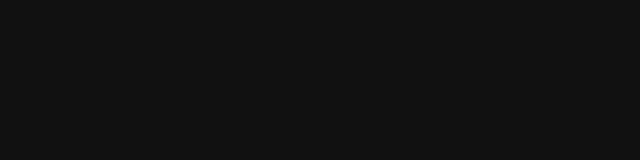
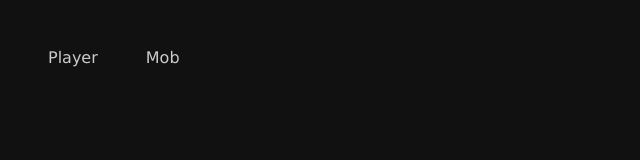
Before and after one commit to pgscandeias/readytoengage, a Vue app: page /duel in a window 1280 px wide. Shown: the top 160 px of the page, without its empty margins (0-640 px from the left). Built offline with nearby package versions, Linux system fonts and the light colour scheme.

Commit message:
WIP: uuid4

```diff
--- a/src/engine/Ship.js
+++ b/src/engine/Ship.js
@@ -1,13 +1,20 @@
 export default class Ship {
+  name = ''
   type = ''
   model = ''
   guns = 0
   hp = 0
+  target = null
 
-  constructor (s) {
+  constructor (s = {}) {
+    this.name = s.name
     this.type = s.type
     this.model = s.model
     this.guns = s.guns
     this.hp = s.hp
   }
+
+  static create () {
+    return new Ship()
+  }
 }
--- /dev/null
+++ b/src/engine/uuidv4.js
@@ -0,0 +1,7 @@
+export function uuidv4 () {
+  return 'xxxxxxxx-xxxx-4xxx-yxxx-xxxxxxxxxxxx'.replace(/[xy]/g, function (c) {
+    var r = Math.random() * 16 | 0
+    var v = c === 'x' ? r : (r & 0x3 | 0x8)
+    return v.toString(16)
+  })
+}
--- a/src/router/index.js
+++ b/src/router/index.js
@@ -11,6 +11,14 @@
     // this generates a separate chunk (about.[hash].js) for this route
     // which is lazy-loaded when the route is visited.
     component: () => import(/* webpackChunkName: "about" */ '../views/Home.vue')
+  },
+  {
+    path: '/duel',
+    name: 'Duel',
+    // route level code-splitting
+    // this generates a separate chunk (about.[hash].js) for this route
+    // which is lazy-loaded when the route is visited.
+    component: () => import(/* webpackChunkName: "about" */ '../views/Duel.vue')
   }
 ]
 
--- /dev/null
+++ b/src/views/Duel.vue
@@ -0,0 +1,59 @@
+<template>
+  <div class="duel">
+    <div class="card player">
+      <p>Player</p>
+      <p>
+        {{ player.name }}
+      </p>
+    </div>
+
+    <div class="card mob">
+      <p>Mob</p>
+      <p>
+        {{ mob.name }}
+      </p>
+    </div>
+  </div>
+</template>
+
+<script>
+// @ is an alias to /src
+import ships from '@/engine/data/ships'
+import { uuidv4 } from '@/engine/uuidv4'
+import Ship from '@/engine/Ship'
+
+export default {
+  name: 'Duel',
+  components: {
+  },
+  data () {
+    return {
+      player: {},
+      mob: {}
+    }
+  },
+  created () {
+    console.log(ships.transport.model)
+    console.log(uuidv4())
+
+    this.player = Ship.create()
+  }
+}
+</script>
+
+<style scoped lang="scss">
+.duel {
+  padding: 1rem;
+  display: inline-block;
+
+  .card {
+    display: block;
+    float: left;
+    padding: 0 1rem;
+    margin-right: 1rem;
+  }
+  .card:last-child {
+    margin-right: 0;
+  }
+}
+</style>
```
